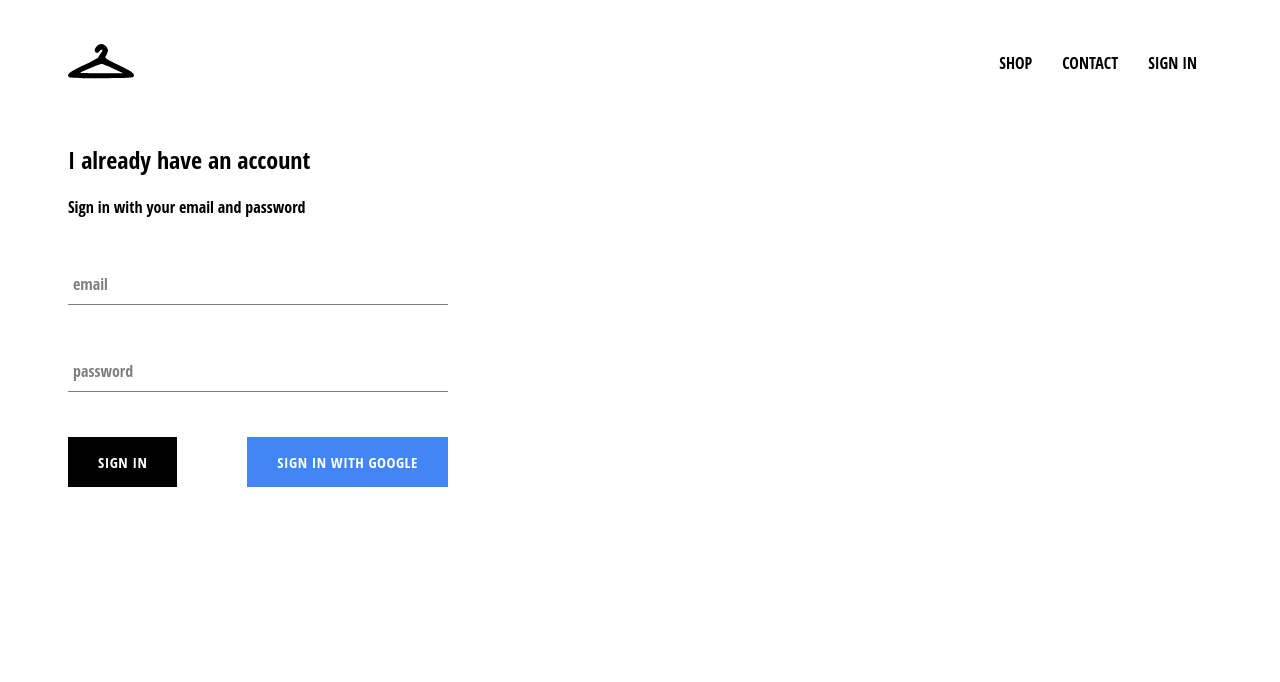
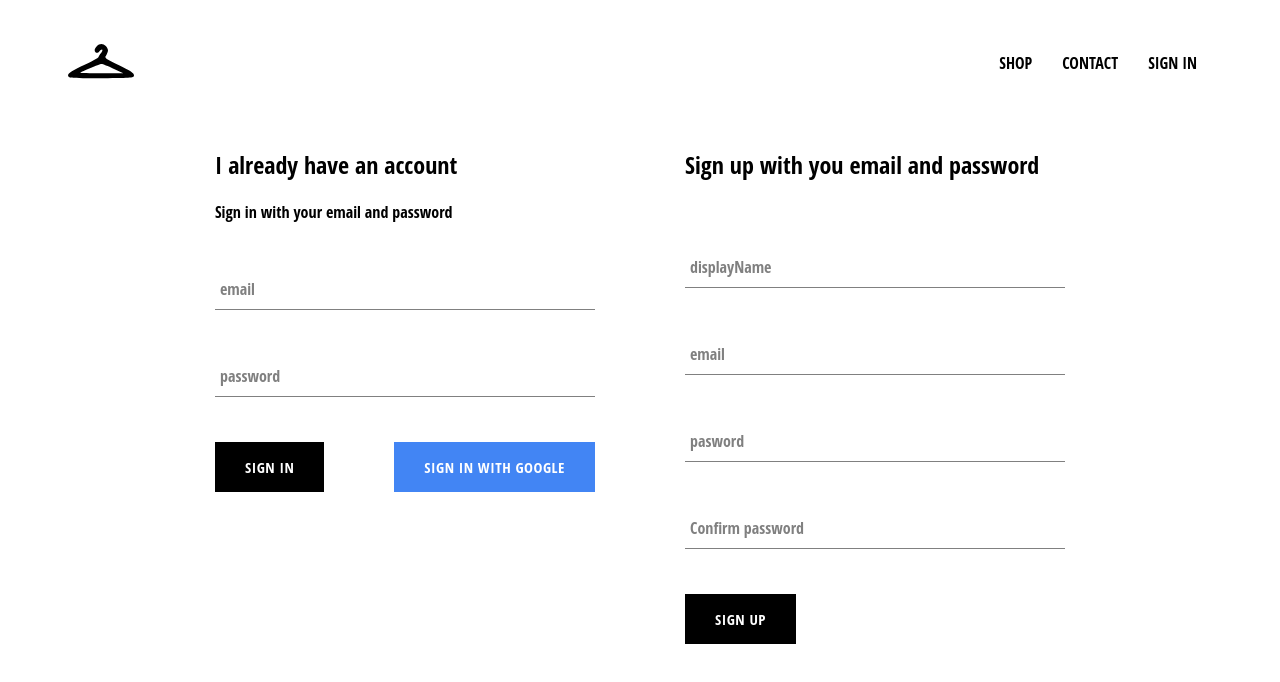
Before and after one commit to devendrk/FashionPlus, a React (Create React App) app: page /signin in a window 1280 px wide. Shown: the top 682 px of the page. Built offline with nearby package versions, Linux system fonts and the light colour scheme; no server answers.

Commit message:
implimented firbase  utils, sign up with email and password

```diff
--- a/src/App.js
+++ b/src/App.js
@@ -6,7 +6,7 @@ import HomePage from "./pages/homepage/homepage.component";
 import ShopePage from "./pages/shop/shop-page.component";
 import signIn from "./pages/signin-signup/signin-signup.component";
 
-import { auth } from "./firebase/firebase.utils";
+import { auth, createUserProfileDocument } from "./firebase/firebase.utils";
 import "./App.scss";
 
 export default class App extends Component {
@@ -16,8 +16,21 @@ export default class App extends Component {
 
   unsuscribe = null;
   componentDidMount() {
-    this.unsuscribe = auth.onAuthStateChanged((user) => {
-      this.setState({ currentUser: user });
+    this.unsuscribe = auth.onAuthStateChanged(async (userAuth) => {
+      if (userAuth) {
+        const userRef = await createUserProfileDocument(userAuth);
+        userRef.onSnapshot((snapShot) => {
+          this.setState({
+            currentUser: {
+              id: snapShot.id,
+              ...snapShot.data(),
+            },
+          });
+          console.log("state", this.state);
+        });
+      } else {
+        this.setState({ currentUser: userAuth });
+      }
     });
   }
   componentWillUnmount() {
--- a/src/components/collection-preview/collection-preview.component.jsx
+++ b/src/components/collection-preview/collection-preview.component.jsx
@@ -4,7 +4,6 @@ import CollectionItem from "../collection-item/collection-item.component";
 import "./collection-preview.scss";
 
 const CollectionPreview = ({ title, items }) => {
-  console.log("items", items);
   return (
     <div className="collection-preview ">
       <h1 className="title">{title.toUpperCase()}</h1>
--- a/src/components/menu-items/menu-items.components.jsx
+++ b/src/components/menu-items/menu-items.components.jsx
@@ -4,7 +4,6 @@ import { withRouter } from "react-router-dom";
 import "./menu-items.styles.scss";
 
 const MenuItem = ({ title, imageUrl, size, history, linkUrl, match }) => {
-  console.log("history", history, match);
   return (
     <div
       className={`${size} menu-item`}
@@ -13,7 +12,7 @@ const MenuItem = ({ title, imageUrl, size, history, linkUrl, match }) => {
       <div
         className="background-image"
         style={{
-          backgroundImage: `url(${imageUrl})`
+          backgroundImage: `url(${imageUrl})`,
         }}
       />
       <div className="content">
--- a/src/components/signin/signin.component.jsx
+++ b/src/components/signin/signin.component.jsx
@@ -29,7 +29,6 @@ class SignIn extends React.Component {
     this.setState({ [name]: value });
   };
   render() {
-    console.log("sign in with google", signInWithGoogle);
     return (
       <div className="sign-in">
         <h2>I already have an account</h2>
--- /dev/null
+++ b/src/components/signup/signup.component.jsx
@@ -0,0 +1,89 @@
+import React, { Component } from "react";
+
+import FormInput from "../form-input/form-input.component";
+import CustomButton from "../custom-button/custom-button.component";
+
+import { auth, createUserProfileDocument } from "../../firebase/firebase.utils";
+
+import "./signup.scss";
+
+export default class SignUp extends Component {
+  state = {
+    displayName: "",
+    email: "",
+    password: "",
+    confirmPassword: "",
+  };
+  handleSubmit = async (e) => {
+    e.preventDefault();
+    const { displayName, email, password, confirmPassword } = this.state;
+    if (password !== confirmPassword) {
+      alert(`password don't match`);
+      return;
+    }
+    try {
+      const { user } = await auth.createUserWithEmailAndPassword(
+        email,
+        password
+      );
+      await createUserProfileDocument(user, { displayName });
+      this.setState({
+        displayName: "",
+        email: "",
+        password: "",
+        confirmPassword: "",
+      });
+    } catch (error) {
+      console.log(error);
+    }
+  };
+
+  handleChange = (e) => {
+    const { name, value } = e.target;
+    this.setState({ [name]: value });
+  };
+
+  render() {
+    const { displayName, email, password, confirmPassword } = this.state;
+    return (
+      <div className="sign-up">
+        <h2>Sign up with you email and password</h2>
+        <form className="sign-up-form" onSubmit={this.handleSubmit}>
+          <FormInput
+            type="text"
+            name="displayName"
+            value={displayName}
+            label="displayName"
+            onChange={this.handleChange}
+            required
+          />
+          <FormInput
+            type="email"
+            name="email"
+            value={email}
+            label="email"
+            onChange={this.handleChange}
+            required
+          />
+          <FormInput
+            type="password"
+            name="password"
+            label="pasword"
+            value={password}
+            onChange={this.handleChange}
+            required
+          />
+          <FormInput
+            type="password"
+            name="confirmPassword"
+            label="Confirm password"
+            value={confirmPassword}
+            onChange={this.handleChange}
+            required
+          />
+          <CustomButton type="submit">SIGN UP</CustomButton>
+        </form>
+      </div>
+    );
+  }
+}
--- /dev/null
+++ b/src/components/signup/signup.scss
@@ -0,0 +1,9 @@
+.sign-up {
+  display: flex;
+  flex-direction: column;
+  width: 380px;
+
+  .title {
+    margin: 10px 0;
+  }
+}
--- a/src/firebase/firebase.utils.js
+++ b/src/firebase/firebase.utils.js
@@ -13,6 +13,28 @@ const config = {
   measurementId: "G-BPYLBJLQYE",
 };
 
+// get user auth from auth library and store in db
+export const createUserProfileDocument = async (userAuth, additionalData) => {
+  if (!userAuth) return;
+  const userRef = firestore.doc(`users/${userAuth.uid}`);
+  const snapShot = await userRef.get();
+  if (!snapShot.exists) {
+    const { displayName, email } = userAuth;
+    const createdAt = new Date();
+    try {
+      await userRef.set({
+        displayName,
+        email,
+        createdAt,
+        ...additionalData,
+      });
+    } catch (error) {
+      console.log("error creating user", error.message);
+    }
+  }
+  return userRef;
+};
+
 firebase.initializeApp(config);
 
 export const auth = firebase.auth();
--- a/src/pages/signin-signup/signin-signup.component.jsx
+++ b/src/pages/signin-signup/signin-signup.component.jsx
@@ -1,11 +1,15 @@
 import React, { Component } from "react";
 import SignIn from "../../components/signin/signin.component";
+import SignUp from "../../components/signup/signup.component";
+
+import "./signin-signup.scss";
 
 export default class SigninAndSignup extends Component {
   render() {
     return (
-      <div>
+      <div className="sign-in-and-sign-up">
         <SignIn />
+        <SignUp />
       </div>
     );
   }
--- /dev/null
+++ b/src/pages/signin-signup/signin-signup.scss
@@ -0,0 +1,6 @@
+.sign-in-and-sign-up {
+  width: 850px;
+  display: flex;
+  justify-content: space-between;
+  margin: 30px auto;
+}
```
